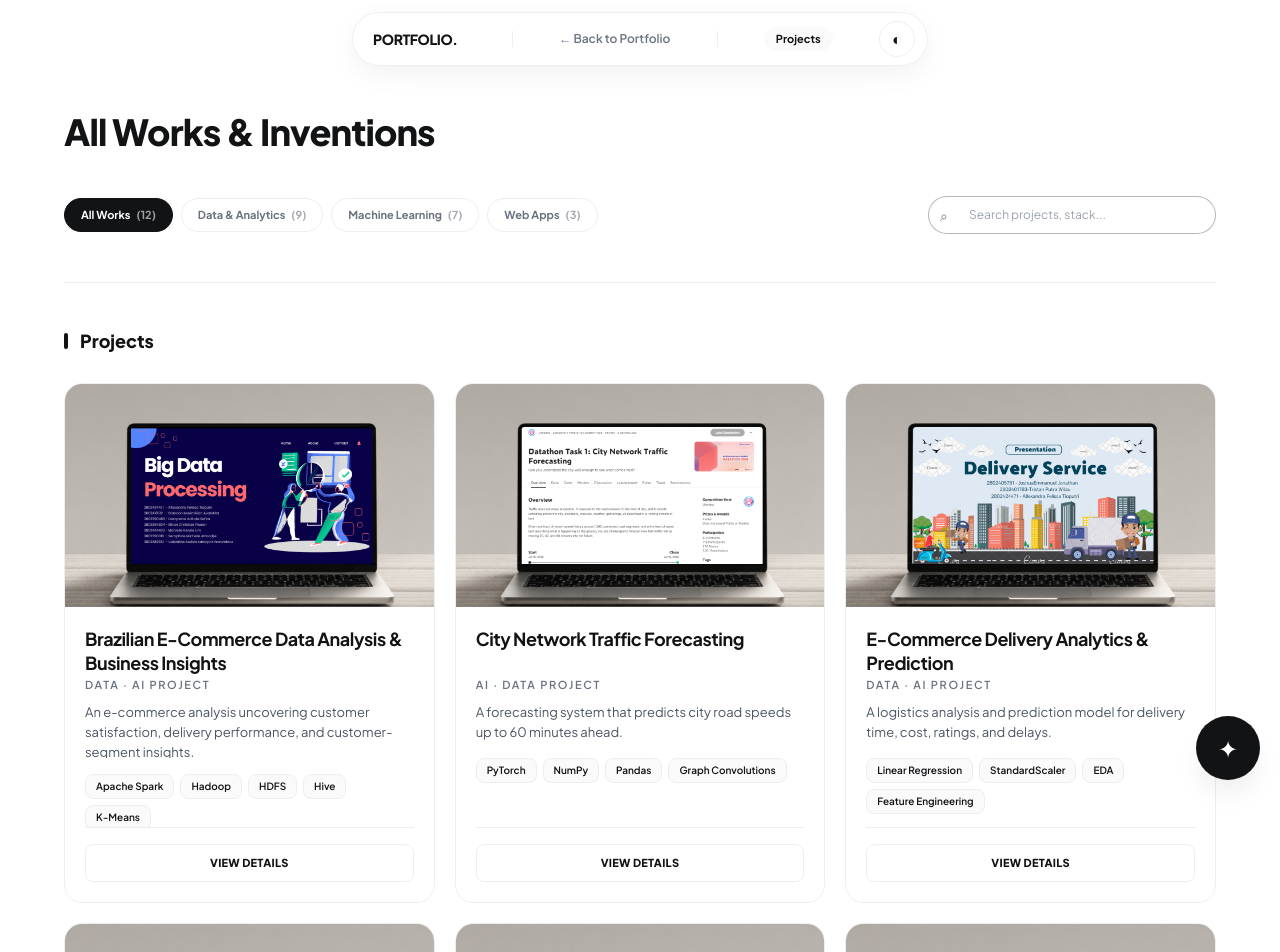
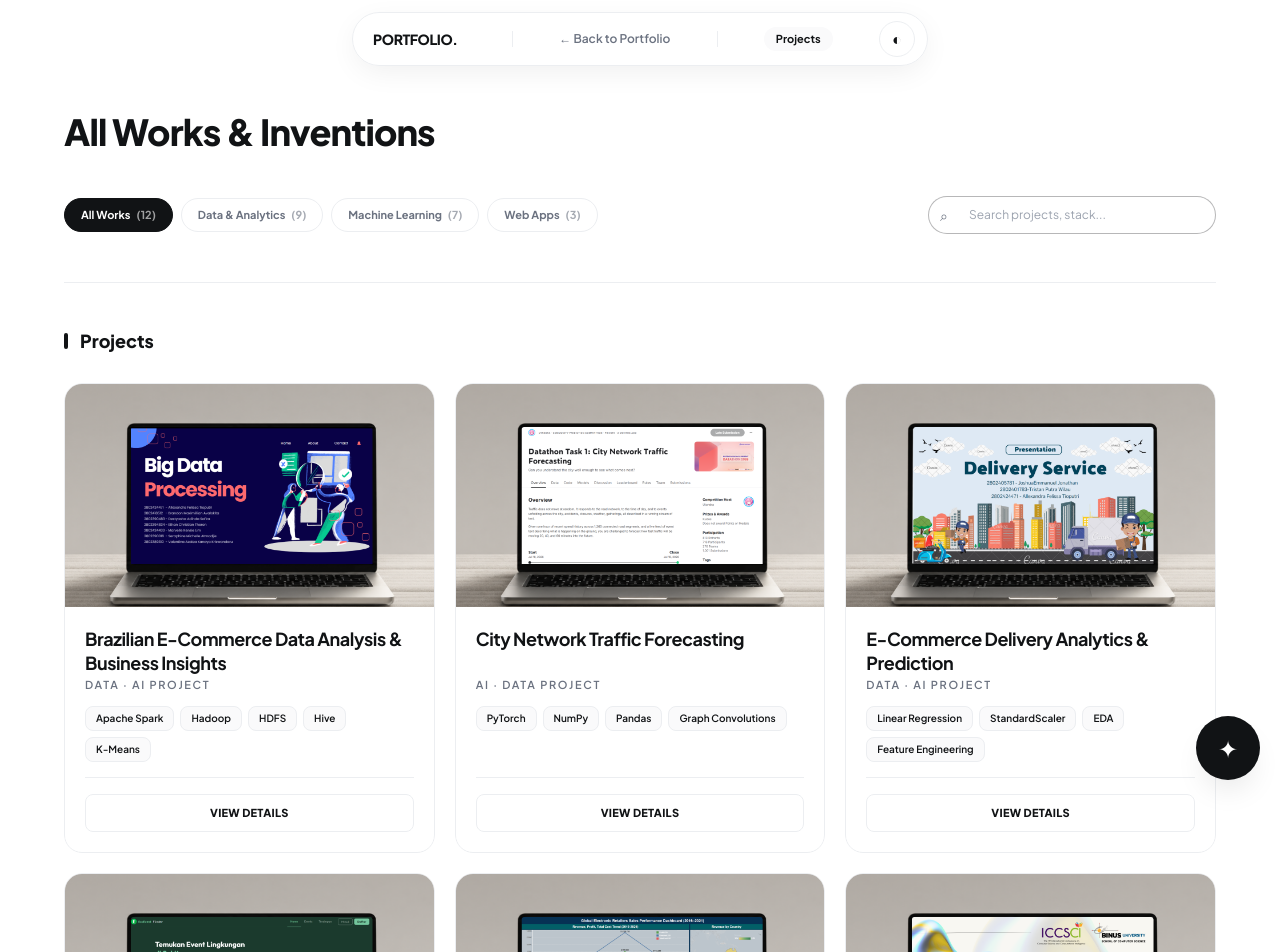
Before and after one commit to allexaFelissa/portofolio, a Next.js app: page /projects in a window 1280 px wide. Shown: the top 952 px of the page. Built offline with nearby package versions, Linux system fonts and the light colour scheme.

Commit message:
Add no-description project card variant

```diff
--- a/src/components/projects/ProjectGallery.tsx
+++ b/src/components/projects/ProjectGallery.tsx
@@ -34,13 +34,12 @@ export function ProjectGallery({ projects }: { projects: Project[] }) {
     </div>
     <div className="mb-7 mt-11 flex items-center gap-3"><span className="h-4 w-1 rounded-pill bg-primary" /><h2 className="text-lg font-extrabold text-primary"><ScrambledText text="Projects" /></h2></div>
     {visible.length === 0 ? <p className="rounded-card border border-dashed border-border py-16 text-center text-body">No matching projects found.</p> : <div className="grid gap-5 sm:grid-cols-2 lg:grid-cols-3">
-      {visible.map(project => <GlareHover key={project.id} className="h-[520px] rounded-[18px]">
-        <article className="group flex h-[520px] flex-col overflow-hidden rounded-[18px] border border-border bg-bg shadow-card transition duration-300 hover:-translate-y-1.5 hover:shadow-card-hover">
+      {visible.map(project => <GlareHover key={project.id} className="h-[470px] rounded-[18px]">
+        <article className="group flex h-[470px] flex-col overflow-hidden rounded-[18px] border border-border bg-bg shadow-card transition duration-300 hover:-translate-y-1.5 hover:shadow-card-hover">
           <div className="aspect-[43/26] shrink-0 overflow-hidden bg-surface"><img src={project.thumbnail.src} alt={project.thumbnail.alt} onError={event => { event.currentTarget.src = "/placeholder-project.svg"; }} className="size-full object-cover transition duration-500 group-hover:scale-105 motion-reduce:transition-none" /></div>
           <div className="flex min-h-0 flex-1 flex-col p-5">
             <h3 className="text-heading line-clamp-2 min-h-12 text-lg leading-6">{project.title}</h3>
             {project.categories?.length ? <p className="text-eyebrow mt-1">{project.categories.join(" · ")} project</p> : null}
-            {project.description && <p className="text-body mt-3 line-clamp-3 text-[13px] leading-5">{project.description}</p>}
             {project.stack?.length ? <div className="mt-4 flex max-h-[58px] flex-wrap gap-1.5 overflow-hidden">{project.stack.map(item => <span key={item} className="h-fit rounded-button border border-border bg-surface px-2.5 py-1 text-[10px] font-semibold text-primary">{item}</span>)}</div> : null}
             <div className="mt-auto border-t border-border pt-4"><ClickSpark className="w-full"><button onClick={() => setSelected(project)} className="w-full rounded-button border border-border px-4 py-2.5 text-[11px] font-extrabold uppercase tracking-wide text-primary transition hover:border-primary hover:bg-surface focus-visible:outline focus-visible:outline-2 focus-visible:outline-offset-2">View details</button></ClickSpark></div>
           </div>
--- a/src/components/sections/Projects.tsx
+++ b/src/components/sections/Projects.tsx
@@ -17,14 +17,13 @@ export function Projects({ projects, heading }: { projects: Project[]; heading:
       <SectionHeading {...heading} centered className="mb-14" />
       {isEmpty ? <p className="text-center text-body">No projects are available yet.</p> : <>
         <div className="grid gap-6 sm:grid-cols-2 lg:grid-cols-3">
-          {items.map(project => <GlareHover key={project.id} className="h-[520px] rounded-card">
-            <article className="group flex h-[520px] flex-col overflow-hidden rounded-card border border-border bg-bg shadow-card transition duration-200 hover:-translate-y-2 hover:shadow-card-hover">
+          {items.map(project => <GlareHover key={project.id} className="h-[460px] rounded-card">
+            <article className="group flex h-[460px] flex-col overflow-hidden rounded-card border border-border bg-bg shadow-card transition duration-200 hover:-translate-y-2 hover:shadow-card-hover">
               <div className="aspect-[43/26] shrink-0 overflow-hidden bg-surface">
                 <img src={project.thumbnail.src} alt={project.thumbnail.alt} onError={event => { event.currentTarget.src = "/placeholder-project.svg"; }} className="size-full object-cover transition duration-300 group-hover:scale-105 motion-reduce:transition-none" />
               </div>
               <div className="flex flex-1 flex-col p-6">
                 <h3 className="text-heading line-clamp-2 min-h-14 text-xl leading-7">{project.title}</h3>
-                {project.description && <p className="text-body mt-3 line-clamp-3 text-sm leading-6">{project.description}</p>}
                 {project.stack?.length ? <div className="mt-4 flex flex-wrap gap-1.5">{project.stack.slice(0, 4).map(item => <span key={item} className="rounded-button border border-border bg-surface px-2.5 py-1 text-[10px] font-semibold text-primary">{item}</span>)}{project.stack.length > 4 && <span className="rounded-button border border-border bg-surface px-2.5 py-1 text-[10px] font-semibold text-muted">+{project.stack.length - 4} more</span>}</div> : null}
                 <ClickSpark className="mt-auto"><button onClick={() => setSelected(project)} className="text-xs font-extrabold uppercase tracking-wider text-primary focus-visible:outline focus-visible:outline-2 focus-visible:outline-offset-4">View details →</button></ClickSpark>
               </div>
```
